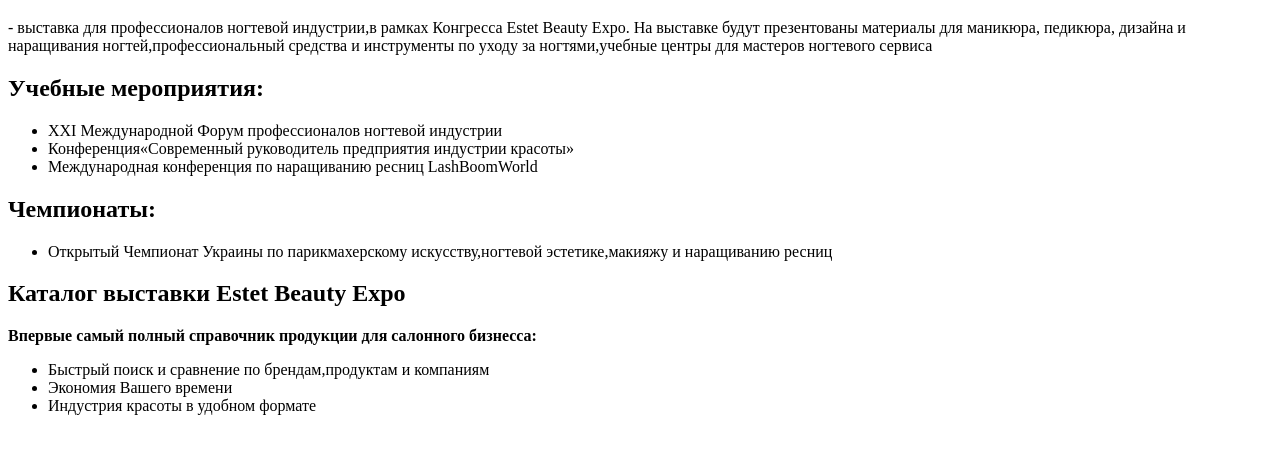
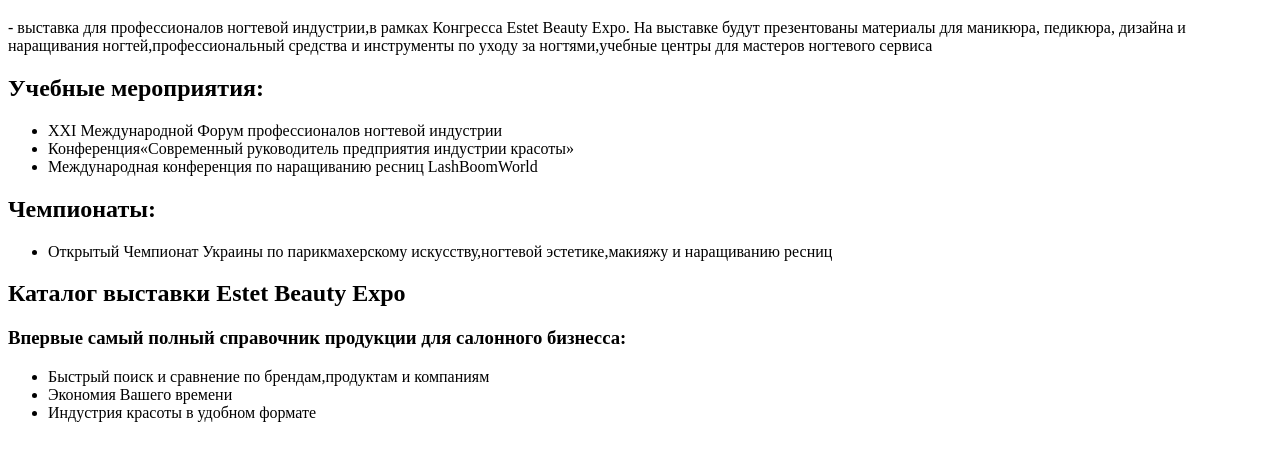
Before and after one commit to WebHeroSchool/JuliaF, a plain HTML site: page index.html in a window 1280 px wide. Shown: the part 61-522 px from the top of the page. Drawn offline with Linux system fonts and the light colour scheme.

Commit message:
внесла правки в файл index.html

```diff
--- a/index.html
+++ b/index.html
@@ -1,12 +1,10 @@
 <!DOCTYPE html>
 <html>
-
 <head>
   <title>
     A Simple HTML Page
   </title>
 </head>
-
 <body>
   <header>
     <h1>
@@ -18,7 +16,7 @@
       ногтями,учебные центры для мастеров ногтевого сервиса
     </p>
   </section>
-  <mine>
+  <main>
     <h2>
       Учебные мероприятия:
     </h2>
@@ -35,13 +33,12 @@
     </ul>
     <h2>
       Каталог выставки Estet Beauty Expo
-    </h2><b>Впервые самый полный справочник продукции для салонного бизнесса:</b>
+    </h2><h3>Впервые самый полный справочник продукции для салонного бизнесса:</h3>
     <ul>
       <li>Быстрый поиск и сравнение по брендам,продуктам и компаниям</li>
       <li>Экономия Вашего времени</li>
       <li>Индустрия красоты в удобном формате</li>
     </ul>
-  </mine>
+  </main>
 </body>
-
 </html>
```
